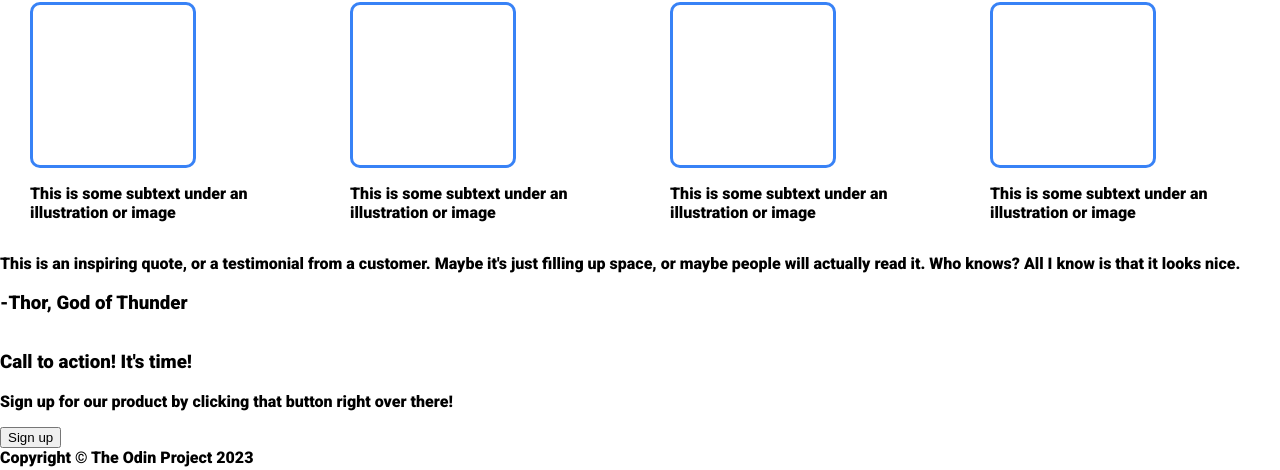
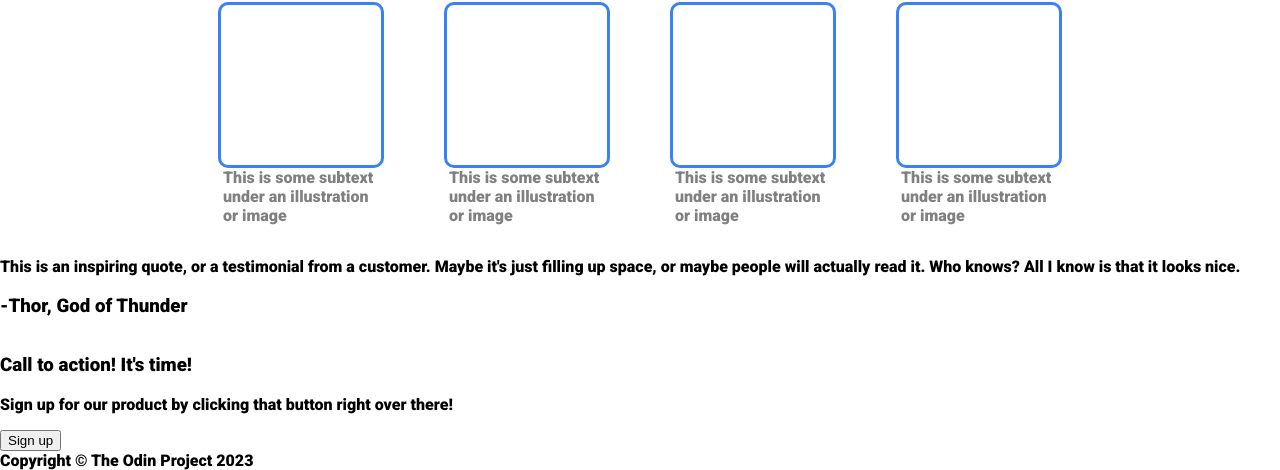
Before and after one commit to pauluspedrosa/landing-page, a plain HTML site: page index.html in a window 1280 px wide. Shown: the part 586-1056 px from the top of the page. Drawn offline with Linux system fonts and the light colour scheme.

Commit message:
Add declarations for para

```diff
--- a/style.css
+++ b/style.css
@@ -111,3 +111,11 @@ img {
 .box-and-subtext {
     padding: 0 30px;
 }
+
+.para {
+    width: 160px;
+    display: flex;
+    margin-top: 0;
+    padding-left: 5px;
+    color: gray;
+}
```
